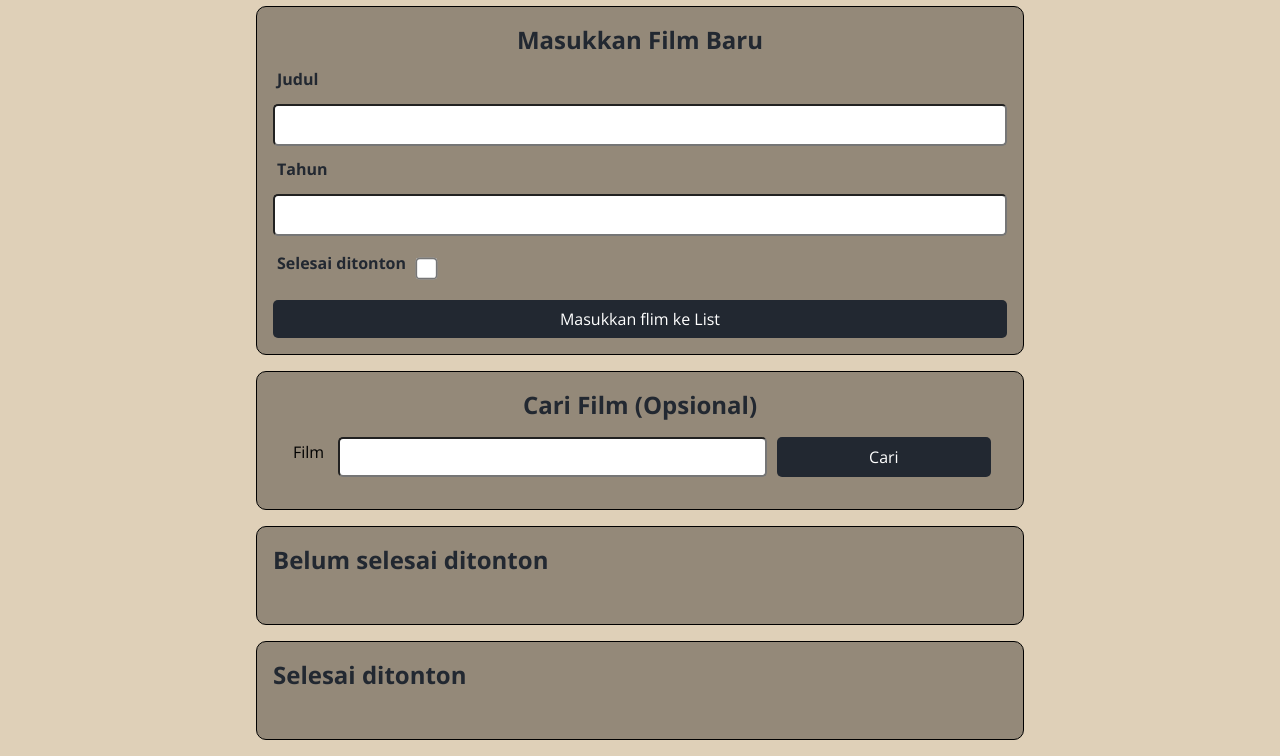
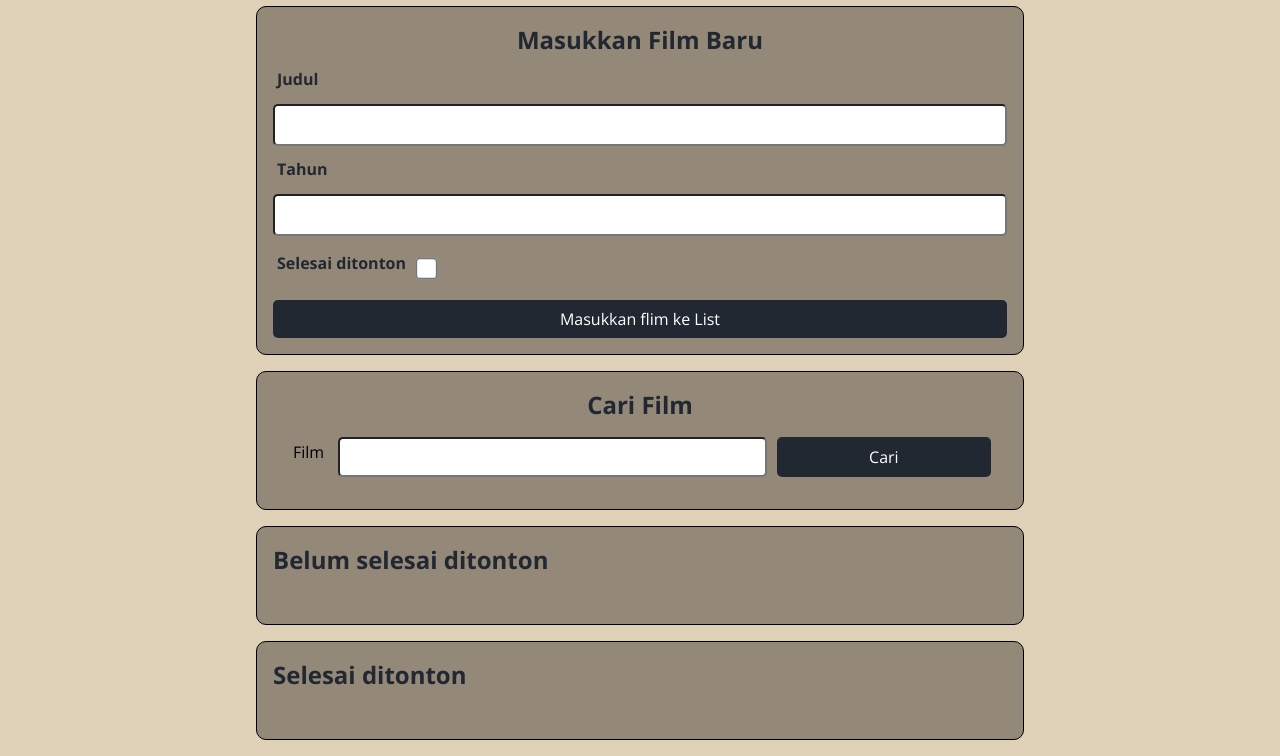
Before and after one commit to Cahzello/Jejak-Tontonanku, a plain HTML site: page index.html in a window 1280 px wide. Shown: the part 77-833 px from the top of the page. Drawn offline with nearby package versions, Linux system fonts and the light colour scheme.

Commit message:
remove opsional from cari film

```diff
--- a/index.html
+++ b/index.html
@@ -38,7 +38,7 @@
     </section>
 
     <section class="search_section">
-      <h2>Cari Film (Opsional)</h2>
+      <h2>Cari Film</h2>
       <form id="searchFilm">
         <label for="searchFilmTitle">Film</label>
         <input id="searchFilmTitle" type="text">
```
